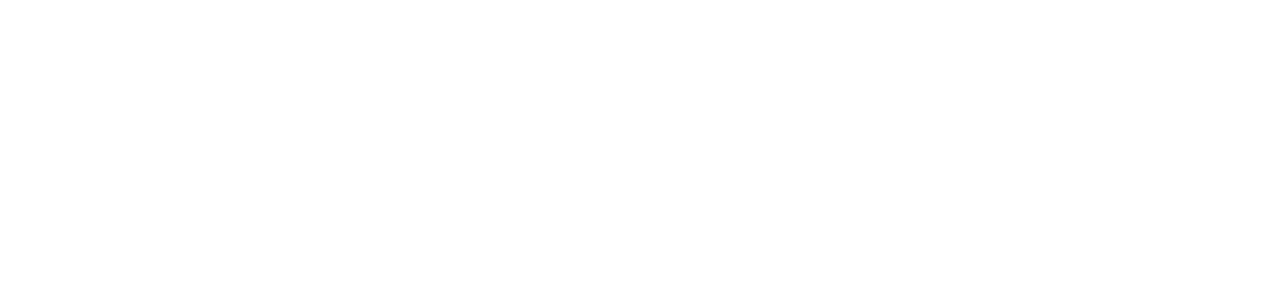
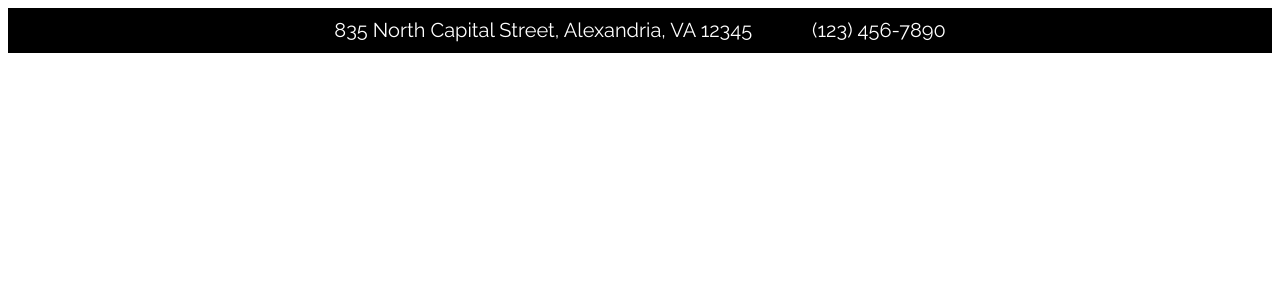
Before and after one commit to leosoaivan/react-restaurant-page, a React (Create React App) app: page / in a window 1280 px wide. Shown: the top 300 px of the page. Built offline with nearby package versions, Linux system fonts and the light colour scheme; the HTML template or start-up script is replaced by a standard one.

Commit message:
Add Header

```diff
--- a/package.json
+++ b/package.json
@@ -7,7 +7,8 @@
     "react": "^16.8.6",
     "react-dom": "^16.8.6",
     "react-scripts": "3.0.0",
-    "styled-components": "^4.2.0"
+    "styled-components": "^4.2.0",
+    "typeface-raleway": "0.0.54"
   },
   "scripts": {
     "start": "react-scripts start",
--- a/src/App.js
+++ b/src/App.js
@@ -1,6 +1,7 @@
 import React from 'react';
 import styled from 'styled-components';
 import Shrooms from './images/kingoystershrooms.jpeg';
+import Header from './components/Header';
 
 const Root = styled.div`
   height: 100%;
@@ -10,7 +11,9 @@
 
 const App = () => {
   return (
-    <Root />
+    <Root>
+      <Header />
+    </Root>
   );
 }
 
--- /dev/null
+++ b/src/components/Header/index.js
@@ -0,0 +1,34 @@
+import React from 'react';
+import styled from 'styled-components';
+import Raleway from 'typeface-raleway';
+
+const Root = styled.header`
+  background-color: black;
+  color: white;
+  display: flex;
+  justify-content: center;
+`;
+
+  const HeaderText = styled.p`
+  font-family: Raleway, sans-serif;
+  font-size: 1.25em;
+  font-weight: 400;
+  line-height: 2.25em;
+  margin: 0 1.5em 0 1.5em;
+`;
+
+const Header = () => {
+  return (
+    <Root>
+      <HeaderText>
+        {'835 North Capital Street, Alexandria, VA 12345'}
+      </HeaderText>
+      <HeaderText>
+        {'(123) 456-7890'}
+      </HeaderText>
+
+    </Root>
+  )
+}
+
+export default Header;
```
Also changed, not shown: 1 other file (tests, documents, lock files or other folders).
